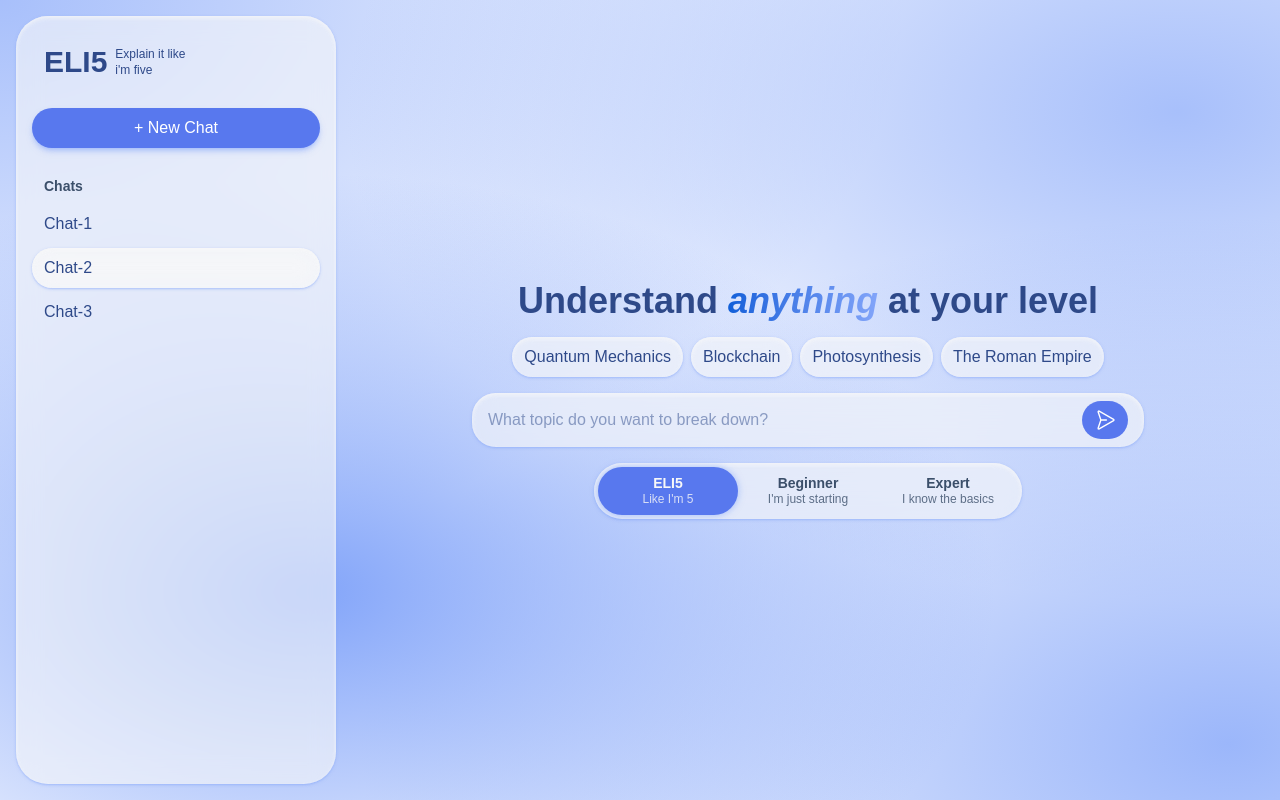
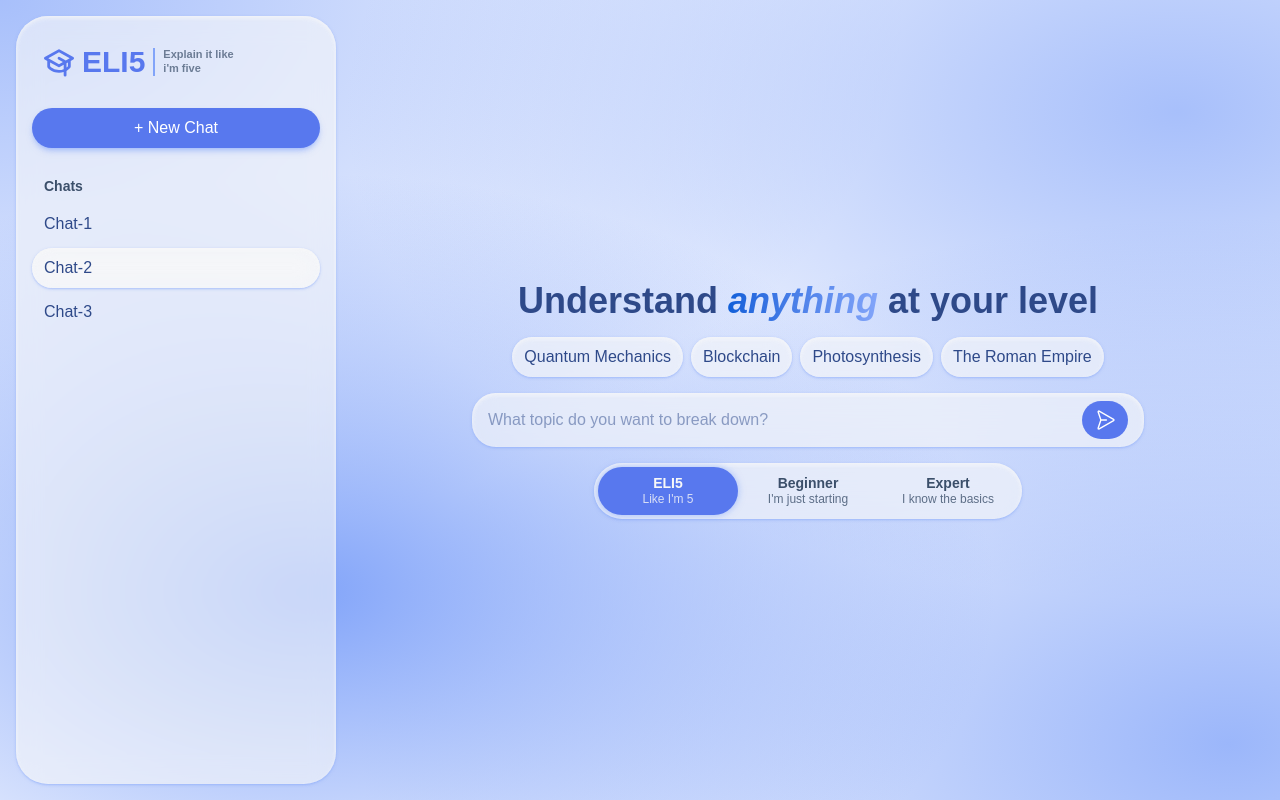
Before and after one commit to gr33b0k/eli5, a React (Vite) app in the folder client/: page / in a window 1280 px wide. Built offline with nearby package versions, Linux system fonts and the light colour scheme; a web font is replaced by a local one.

Commit message:
refactor: redesign logo and extract it to shared layer

```diff
--- /dev/null
+++ b/client/src/shared/ui/Logo.jsx
@@ -0,0 +1,19 @@
+import { GraduationCapIcon } from "@phosphor-icons/react";
+import React from "react";
+
+function Logo({ className = "" }) {
+  return (
+    <div className={`flex items-center gap-2 ${className}`}>
+      <GraduationCapIcon className="text-accent text-3xl" weight="bold" />
+      <div className="flex items-center gap-2">
+        <span className="text-accent text-3xl font-extrabold">ELI5</span>
+        <div className="border-primary text-text-muted/70 border-l-2 pl-2 text-[11px] leading-tight font-semibold">
+          <span className="block">Explain it like</span>
+          <span className="block">i'm five</span>
+        </div>
+      </div>
+    </div>
+  );
+}
+
+export default Logo;
--- /dev/null
+++ b/client/src/shared/ui/index.js
@@ -0,0 +1 @@
+export { default as Logo } from "./Logo";
--- a/client/src/widgets/sidebar/ui/Sidebar.jsx
+++ b/client/src/widgets/sidebar/ui/Sidebar.jsx
@@ -1,15 +1,10 @@
 import ChatList from "./ChatList";
+import { Logo } from "@/shared/ui";
 
 function Sidebar() {
   return (
     <aside className="glass flex w-80 flex-col gap-7 rounded-4xl py-7">
-      <h1 className="text-text flex items-center gap-2 px-7">
-        <span className="block text-3xl font-bold">ELI5</span>
-        <div className="text-xs">
-          <span className="block">Explain it like</span>
-          <span className="block">i'm five</span>
-        </div>
-      </h1>
+      <Logo className="px-7" />
       <button className="btn-primary mx-4">+ New Chat</button>
       <div>
         <h2 className="text-text-muted mb-2 px-7 text-sm font-semibold">
```
